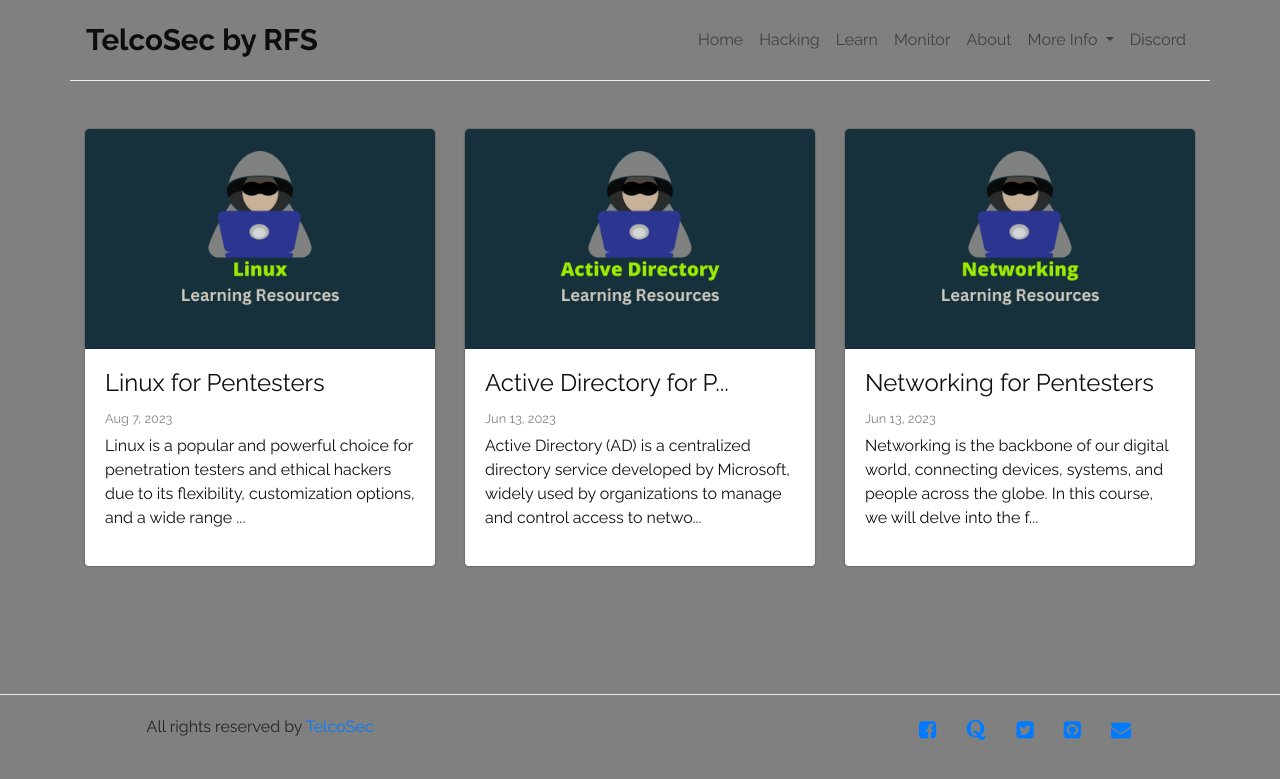
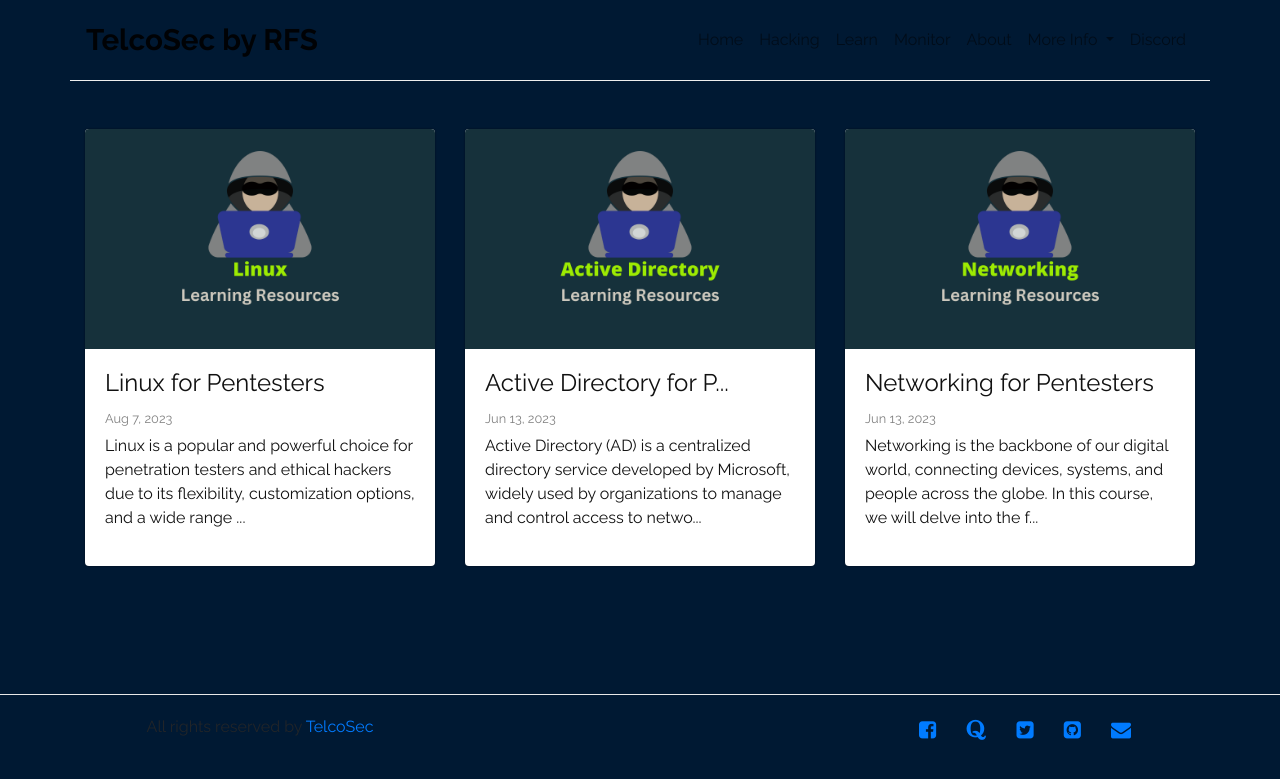
Before and after one commit to TelcoSec/website, a Jekyll site: the page built from index.html, in a window 1280 px wide. Shown: the top 779 px of the page. Built offline with Jekyll 4.4.1, drawn with Linux system fonts in a browser that asks for light colours; the list of posts is cut into pages by our own code.

Commit message:
Update _custom.scss

```diff
--- a/_sass/_custom.scss
+++ b/_sass/_custom.scss
@@ -1,4 +1,4 @@
 body {
-  background-color: #808080; /* Grey color in hexadecimal */
+  background-color: #001933; /* Grey color in hexadecimal */
   /* You can also use other color notations like RGB or HSL */
 }
```
